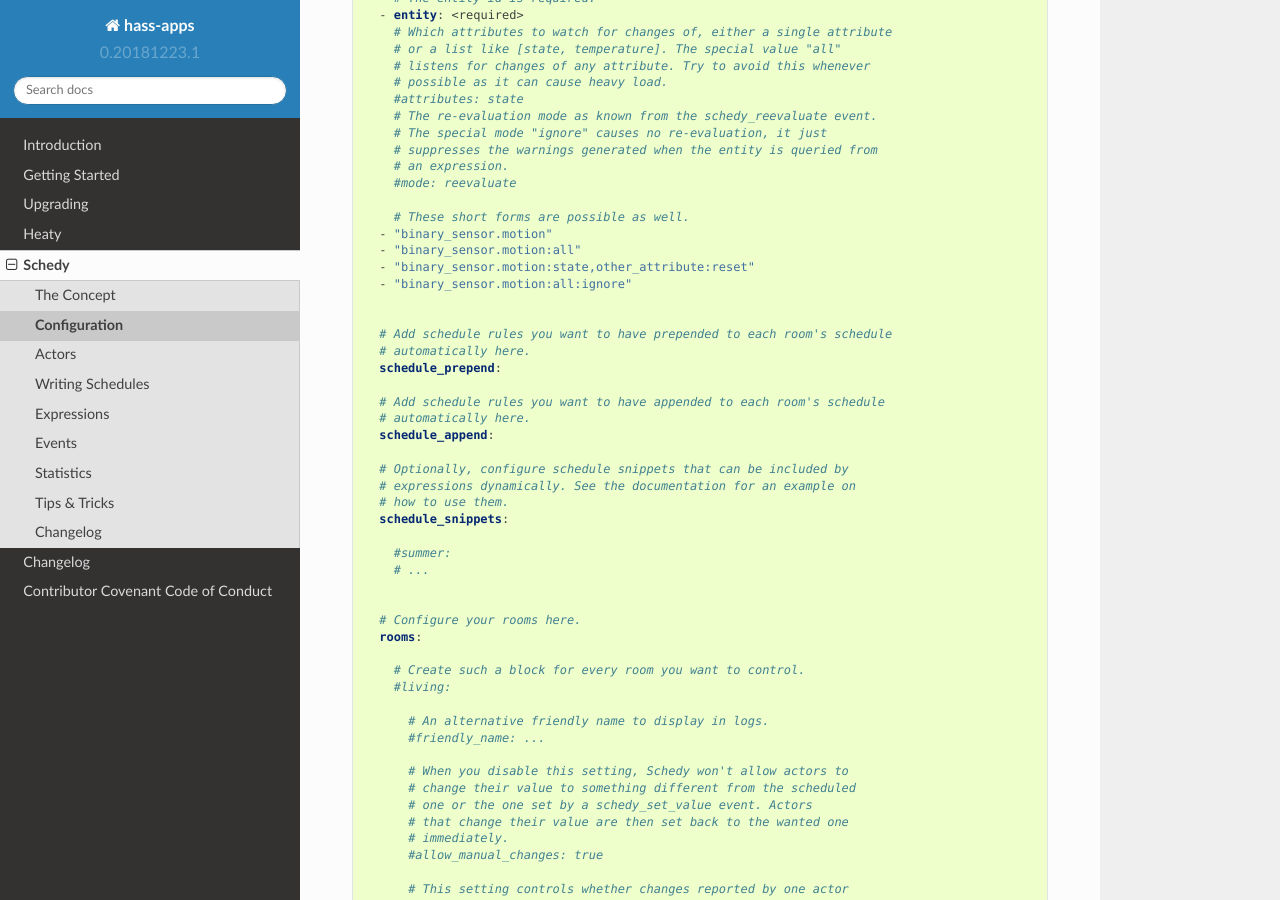
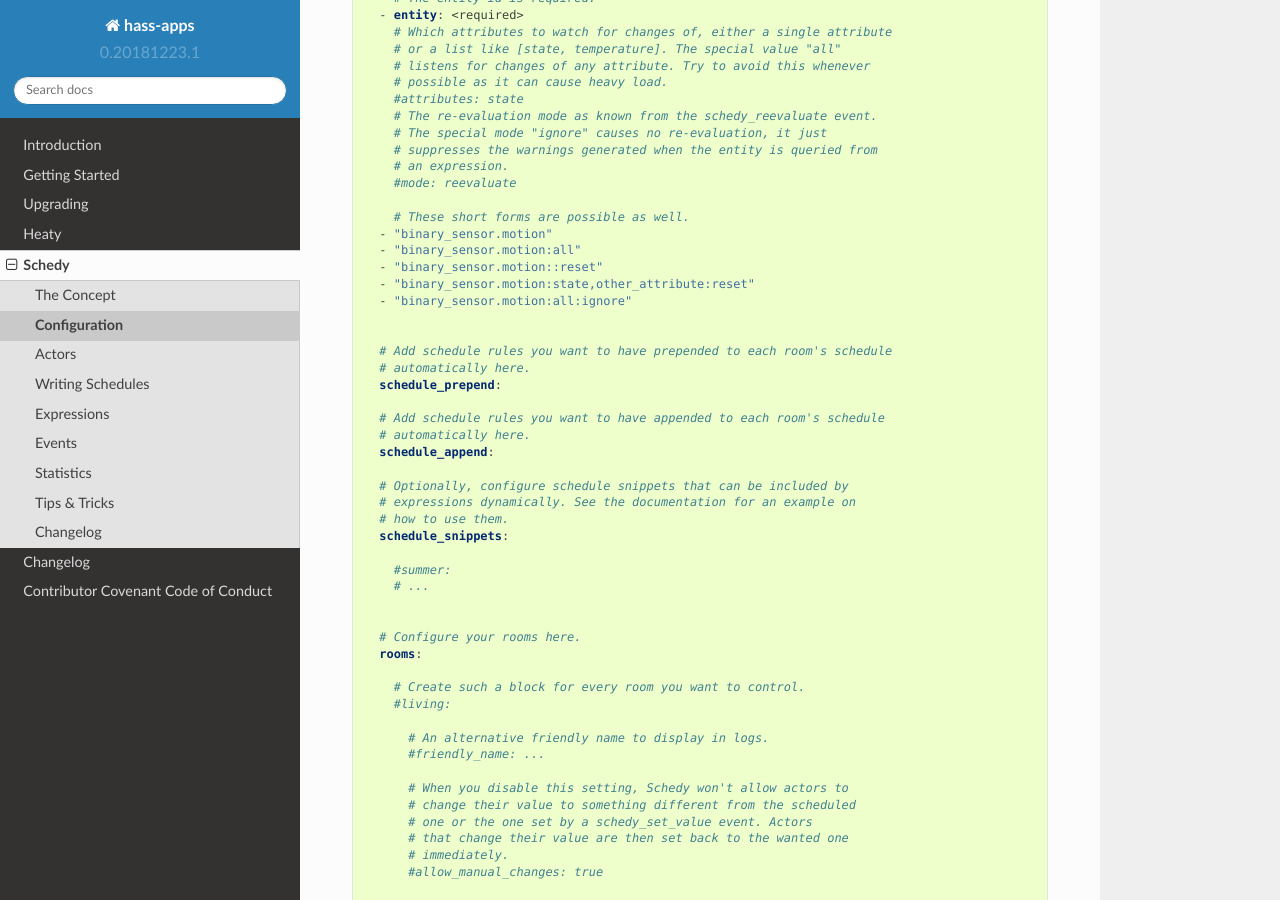
Before and after one commit to bob1de/hass-apps, a Sphinx documentation site: the page built from docs/apps/schedy/configuration.rst, in a window 1280 px wide and 900 px high, scrolled down 1485 px. Built offline with Sphinx 7.4.7 and the Read the Docs theme 2.0.0, drawn with Linux system fonts in a browser that asks for light colours.

Commit message:
[schedy] Improved samples for watched_entities usage in docs

```diff
--- a/docs/apps/schedy/sample-apps.yaml
+++ b/docs/apps/schedy/sample-apps.yaml
@@ -80,6 +80,7 @@ schedy:  # An arbitrary name for this instance of Schedy,
     # These short forms are possible as well.
   - "binary_sensor.motion"
   - "binary_sensor.motion:all"
+  - "binary_sensor.motion::reset"
   - "binary_sensor.motion:state,other_attribute:reset"
   - "binary_sensor.motion:all:ignore"
 
```
